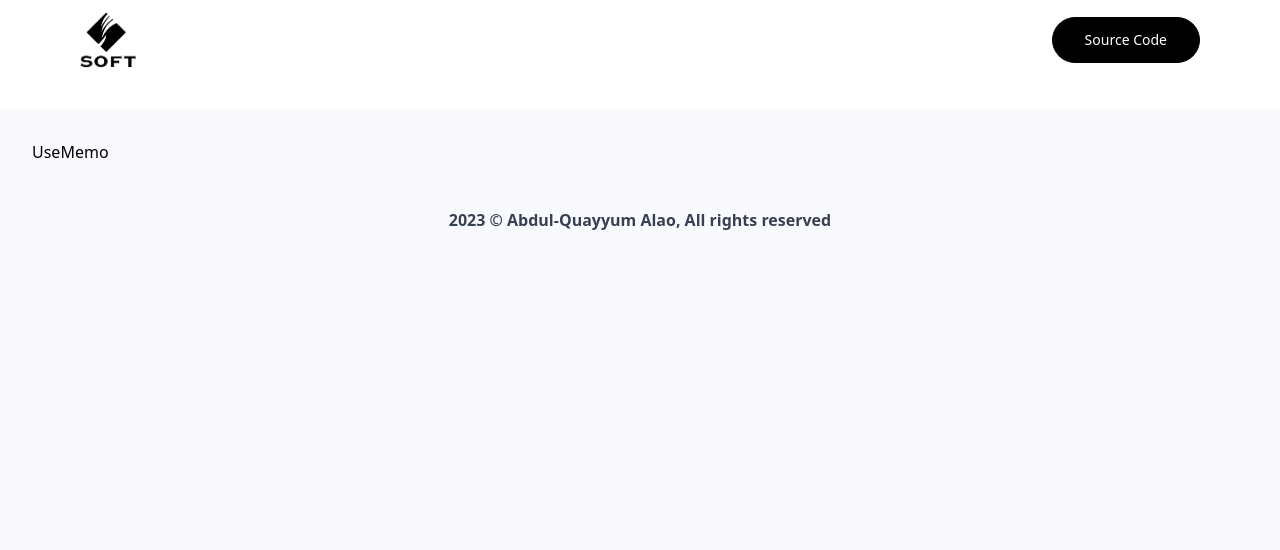
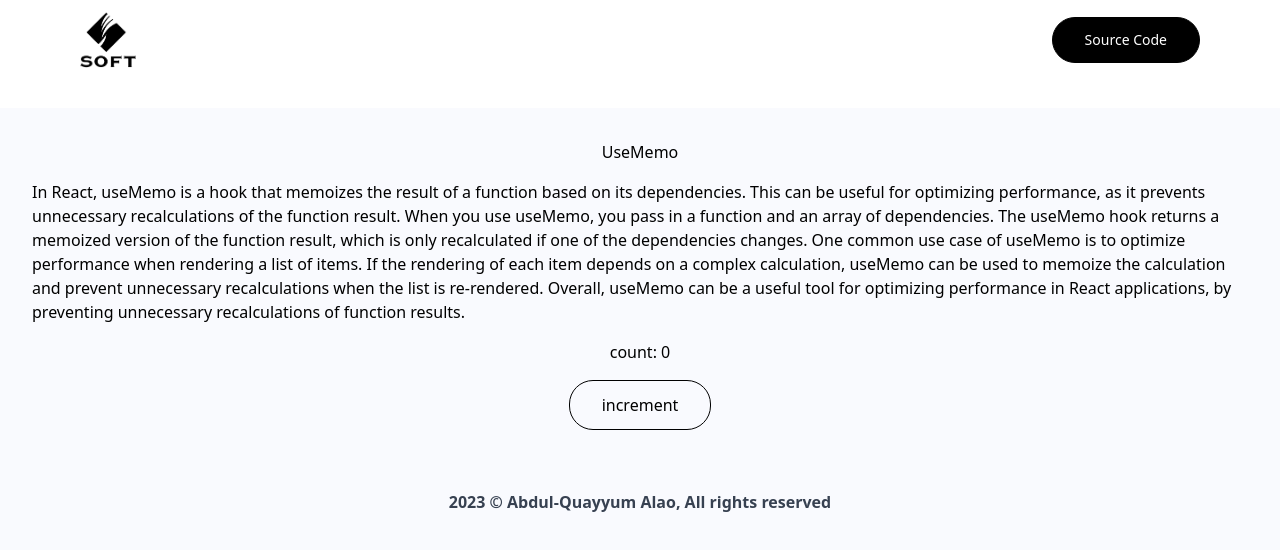
Before and after one commit to AbdulQuayyum/React-Hooks, a React (Create React App) app: page /UseMemo in a window 1280 px wide. Shown: the top 550 px of the page. Built offline with nearby package versions, Linux system fonts and the light colour scheme; no server answers.

Commit message:
Kinda tired but still cooking👨🏾‍🍳...

```diff
--- a/src/Views/UseMemo.js
+++ b/src/Views/UseMemo.js
@@ -1,8 +1,47 @@
-import React from 'react'
+import React, { useCallback, useMemo, useState } from 'react'
+import { UseFetch } from '../Components/UseFetch'
+
 
 const UseMemo = () => {
+  const [count, setCount] = useState(0)
+  const { data } = UseFetch("https://raw.githubusercontent.com/ajzbc/kanye.rest/master/quotes.json")
+
+  // if you are using usecallback without any dependencies you can make it a function outside
+  const computeLongestWord = useCallback((newData) => {
+    if (!newData) {
+      return []
+    }
+
+    console.log("computing longest word")
+
+    let longestWord = ""
+
+    JSON.parse(newData).forEach(sentence =>
+      sentence.split(" ").forEach(word => {
+        if (word.length > longestWord.length) {
+          longestWord = word
+        }
+      })
+    )
+    return longestWord
+  }, [])
+
+  const longestWord = useMemo(() => computeLongestWord(data), [data])
+
   return (
-    <div>UseMemo</div>
+    <div className='flex flex-col items-center justify-center w-full gap-y-4 '>
+      <h4> UseMemo </h4>
+      <p>In React, useMemo is a hook that memoizes the result of a function based on its dependencies. This can be useful for optimizing performance, as it prevents unnecessary recalculations of the function result.
+
+        When you use useMemo, you pass in a function and an array of dependencies. The useMemo hook returns a memoized version of the function result, which is only recalculated if one of the dependencies changes.
+
+        One common use case of useMemo is to optimize performance when rendering a list of items. If the rendering of each item depends on a complex calculation, useMemo can be used to memoize the calculation and prevent unnecessary recalculations when the list is re-rendered.
+
+        Overall, useMemo can be a useful tool for optimizing performance in React applications, by preventing unnecessary recalculations of function results.</p>
+      <div>count: {count}</div>
+      <button className='px-8 py-3 border border-black hover:text-gray-500 hover:border-gray-500 rounded-3xl' onClick={() => setCount(count + 1)}>increment</button>
+      <div>{longestWord}</div>
+    </div>
   )
 }
 
```
